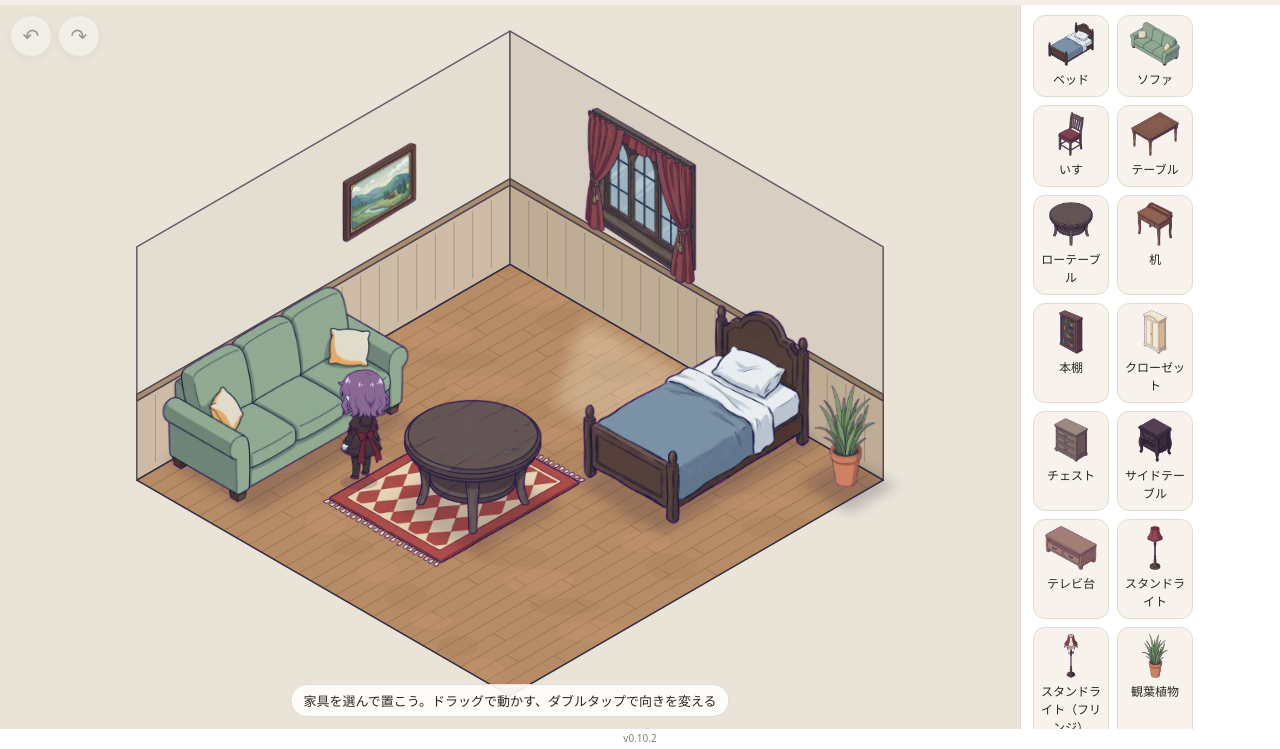
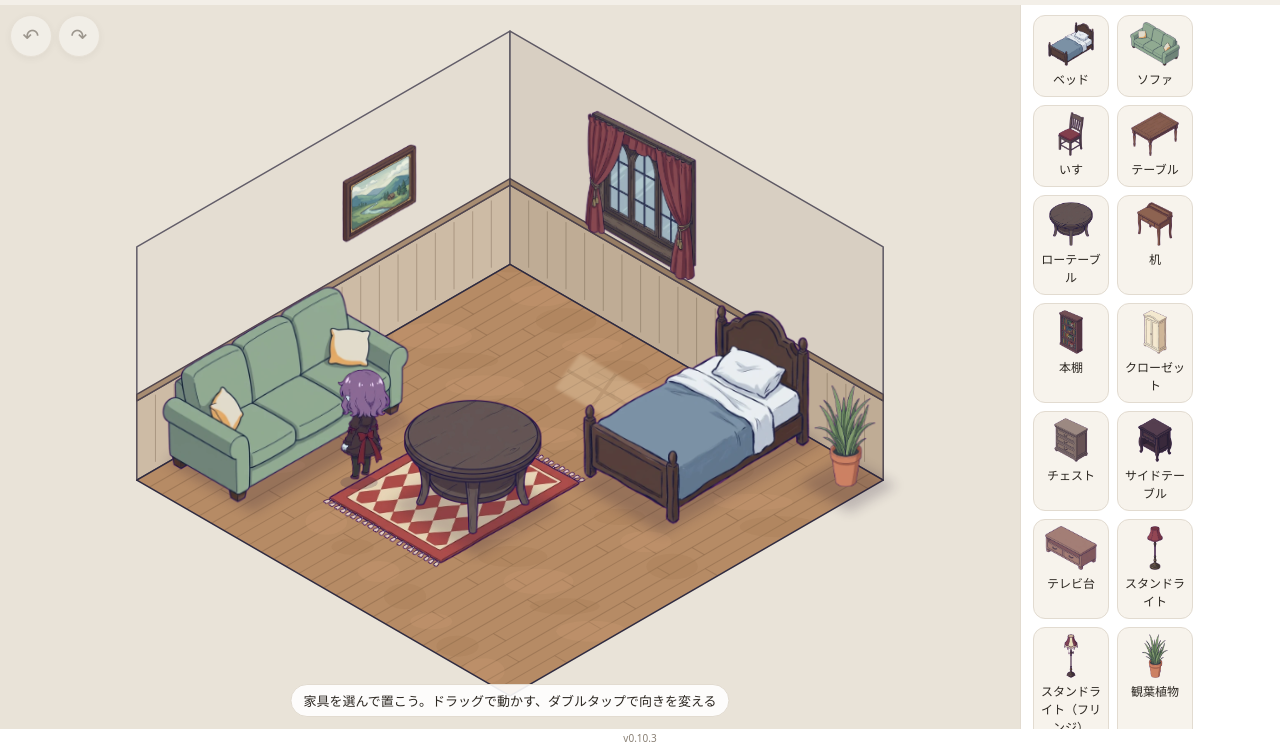
Before and after one commit to Arata-A3/LifeMaker, a plain HTML site: page index.html in a window 1280 px wide. Shown: the part 51-800 px from the top of the page. Drawn offline with Linux system fonts and the light colour scheme.

Commit message:
窓の傾きを窓枠で測って歪みをなくし、窓の光を窓の形の日差しに (v0.10.3)
Co-Authored-By: Claude Opus 5.5 <noreply@anthropic.com>

```diff
--- a/img/sprites.json
+++ b/img/sprites.json
@@ -209,9 +209,9 @@
  },
  "picture": {
   "wall": {
-   "s": 0.4871,
-   "a": -18.7,
-   "b": 380.6
+   "s": 0.5136,
+   "a": -30.7,
+   "b": 369.4
   },
   "parts": [
    {
@@ -477,9 +477,9 @@
  },
  "window": {
   "wall": {
-   "s": 0.4219,
-   "a": -17.8,
-   "b": 450.3
+   "s": 0.5004,
+   "a": -49.2,
+   "b": 435.0
   },
   "parts": [
    {
@@ -498,9 +498,9 @@
  },
  "window2": {
   "wall": {
-   "s": -0.7169,
-   "a": 154.8,
-   "b": 686.7
+   "s": -0.5867,
+   "a": 136.1,
+   "b": 646.1
   },
   "parts": [
    {
--- a/index.html
+++ b/index.html
@@ -20,7 +20,7 @@
 <meta property="og:image:height" content="512">
 <meta property="og:locale" content="ja_JP">
 <meta name="twitter:card" content="summary">
-<link rel="stylesheet" href="css/style.css?v=0.10.2">
+<link rel="stylesheet" href="css/style.css?v=0.10.3">
 </head>
 <body>
 <div id="app">
@@ -102,6 +102,6 @@
 
 <div id="toast" role="status"></div>
 
-<script type="module" src="js/app.js?v=0.10.2"></script>
+<script type="module" src="js/app.js?v=0.10.3"></script>
 </body>
 </html>
--- a/js/app.js
+++ b/js/app.js
@@ -1,7 +1,7 @@
 // LifeMaker（2D 版）: 斜め上から見た部屋に家具を置き、住人が暮らす。
 // 絵は画像生成AIで作り、tools/cut_sprites.py で img/ に書き出したものを使う（作り方は art/README.md）。
 
-const APP_VERSION = '0.10.2';
+const APP_VERSION = '0.10.3';
 const SAVE_KEY = 'lifemaker2d_save';
 const SAVE_VERSION = 3; // 2: 小物・壁掛け・色合いを追加 / 3: 色合いを部分ごとに
 
@@ -534,6 +534,7 @@ function floorShadow(g, gx, gz, w, d, alpha = 0.22) {
 }
 
 // ---------- 部屋を描く ----------
+const SUN_IN = 1.1, SUN_SIDE = 0.45; // 日差しの向き（高さ 1m 下がるごとに、部屋の奥へ・横へ進むマス）
 function drawRoom(g) {
     quad(g, P(0, 0, 0), P(0, N, 0), P(0, N, WALL_H), P(0, 0, WALL_H), '#e4ddd2');
     quad(g, P(0, 0, 0), P(N, 0, 0), P(N, 0, WALL_H), P(0, 0, WALL_H), '#d8cfc2');
@@ -564,13 +565,19 @@ function drawRoom(g) {
         g.fillStyle = k % 2 ? 'rgba(201,157,118,0.25)' : 'rgba(160,119,82,0.25)';
         g.beginPath(); g.ellipse(x, y, 18 + k % 5 * 4, 7 + k % 3 * 2, 0, 0, Math.PI * 2); g.fill();
     }
-    // 窓から差す光（左奥の壁の窓は、gx と gz を入れ替えた形）
+    // 窓から差す日差し: 窓のガラスの所を、斜め上からの日差しの向きで床に写す（桟の十字の影も入れる）
     for (const it of game.items) {
         const def = FURNITURE[it.type];
         if (!def.light) continue;
-        const a = it.gx, w = def.size[0];
-        const pts = [[a + 0.2, 0.2], [a + w, 0.2], [a + w + 1.6, 2.6], [a + 1.8, 2.6]].map(([u, v]) => (it.rot ? P(v, u) : P(u, v)));
-        softShape(g, pts, 'rgba(255, 244, 220, 0.3)', 14);
+        const len = def.size[0], h = wallHeight(def);
+        const u0 = it.gx + len * 0.18, u1 = it.gx + len * 0.82, y0 = it.y + h * 0.12, y1 = it.y + h * 0.85;
+        // 壁の点（壁に沿った位置 u、高さ y）→ 床の点。高さ 1m 下がるごとに、部屋の奥へ SUN_IN マス、横へ SUN_SIDE マス進む
+        const F = (u, y) => { const a = u + SUN_SIDE * y, b = SUN_IN * y; return it.rot ? P(b, a) : P(a, b); };
+        const quadPts = [F(u0, y0), F(u1, y0), F(u1, y1), F(u0, y1)];
+        softShape(g, quadPts, 'rgba(255, 238, 200, 0.28)', 3);
+        g.strokeStyle = 'rgba(110, 80, 50, 0.16)'; g.lineWidth = 3;
+        const um = (u0 + u1) / 2, ym = (y0 + y1) / 2;
+        g.beginPath(); g.moveTo(...F(um, y0)); g.lineTo(...F(um, y1)); g.moveTo(...F(u0, ym)); g.lineTo(...F(u1, ym)); g.stroke();
     }
     g.restore();
     path(g, floor);
```
Also changed, not shown: 2 other files.
